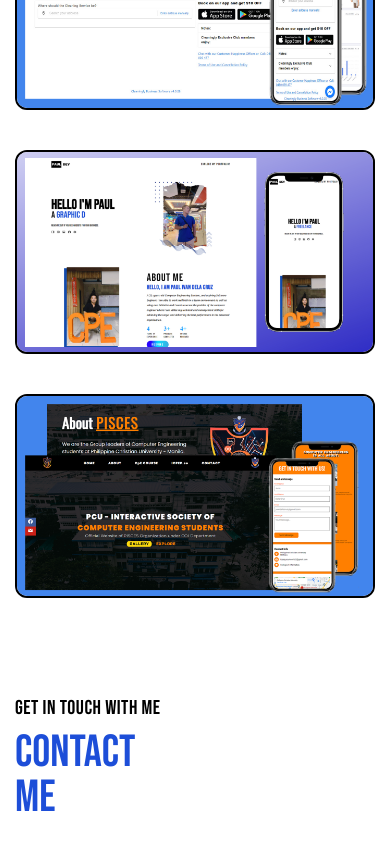
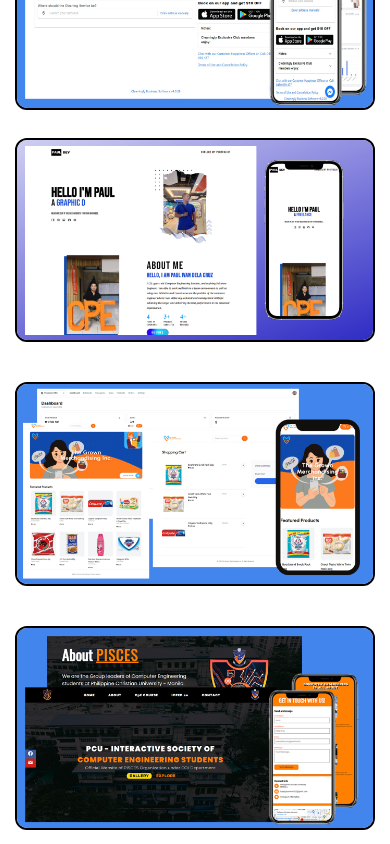
Before and after one commit to paulivandelacruz/pauldev, a React (Create React App) app: page / in a window 390 px wide. Shown: the part 3520-4364 px from the top of the page. Built offline with nearby package versions, Linux system fonts and the light colour scheme; a web font is replaced by a local one.

Commit message:
feat: background and project

```diff
--- a/src/routes/Contact.jsx
+++ b/src/routes/Contact.jsx
@@ -33,7 +33,7 @@ const Contact = () => {
 
 
   return (
-    <section className='py-16 lg:selection' id='contact'>
+    <section className='py-16 lg:selection lg:mt-[31rem]' id='contact'>
       <div className='text-text container mx-auto'>
         <div className='flex flex-col lg:flex-row'>
 
--- a/src/routes/Header.jsx
+++ b/src/routes/Header.jsx
@@ -6,7 +6,7 @@ const Header = () => {
     <header className= 'py-8'>
         <div className='container mx-auto'>
             <div className='flex justify-between items-center'>
-            <a href='/'>
+            <a href='https://paulivandelacruz.github.io/pauldev/'>
                 <img src={Logo} alt=''/>
             </a>
             <h1 className='tracking-widest text-xl text-text'>Explore my Portfolio!</h1>
--- a/src/routes/Home.jsx
+++ b/src/routes/Home.jsx
@@ -1,5 +1,5 @@
 import React from 'react'
-import Image from '../images/MyPicture.svg'
+import Image from '../images/newLogo.png'
 import {AiOutlineCodepen, AiOutlineLinkedin, AiOutlineGithub, AiOutlineFacebook, AiOutlineInstagram} from 'react-icons/ai'
 import { TypeAnimation } from 'react-type-animation'
 import { motion } from 'framer-motion'
@@ -9,6 +9,8 @@ const Home = () => {
 
   return (
     <section className='min-h-[85vh] lg:min-h-[70vh] flex items-center' id='home'>
+
+
       <div className='container mx-auto'>
         <div className='flex flex-col gap-y-8 lg:flex-row lg:items-center lg:gap-x-10'>
           <div className='text-text flex-1 text-center lg:text-left'>
--- a/src/routes/Project.jsx
+++ b/src/routes/Project.jsx
@@ -4,17 +4,9 @@ import { fadeIn } from '../variants'
 
 //images
 import img1 from '../images/cleaningly.png'
-import img2 from '../images/portfolio-image-4.png'
+import img2 from '../images/portfolio-image-6.png'
 import img3 from '../images/portfolio-image-5.png'
-
-import typescript from '../images/typescript.png'
-import reactjs from '../images/reactjs.png'
-import nodejs from '../images/nodejs.png'
-import nextjs from '../images/nextjs.png'
-import material from '../images/material.png'
-import tailwind from '../images/Tailwind.png'
-import css from '../images/CSS.png'
-import { Link } from 'react-router-dom'
+import img4 from '../images/portfolio-image-4.png'
 
 
 
@@ -22,7 +14,7 @@ const Project = () => {
   return (
     <section className='section' id='project'>
       <div className='container mx-auto'>
-        <div className='text-text flex flex-col lg:flex-row gap-x-10'>
+        <div className='text-text flex flex-col lg:flex-row gap-x-10 lg:mt-[31rem]'>
           <div className='flex-1 flex flex-col mb-10 lg:mb-0'>
 
             <motion.div
@@ -48,24 +40,40 @@ const Project = () => {
             >
                 <div className='group-hover:bg-black/70 w-full h-full absolute z-40 transition-all duration-300'></div>
                   <img className='group-hover:scale-125 transition-all duration-500' src={img1} alt='' />
-                  <div className='absolute -bottom-full left-12 group-hover:bottom-24 transition-all duration-500 z-50'>
-                    <span className='text-gradient font-text'>Web Development - Collaborative Project</span>
+                  <div className='absolute -bottom-full left-6 lg:left-12 group-hover:bottom-24 transition-all duration-500 z-50'>
+                    <span className='text-gradient font-text'>Web Development</span>
                     </div>
-                  <div className='absolute -bottom-full left-12 group-hover:bottom-14 transition-all duration-700 z-50'>
-                    <span className='text-3xl text-white'>Cleaningly Home Services</span>
+                  <div className='absolute -bottom-full left-6 lg:left-12 group-hover:bottom-14 transition-all duration-700 z-50'>
+                    <span className='text-2xl lg:text-3xl text-white'>Cleaningly Home Services</span>
                   </div>
-                  <div className='absolute -bottom-full left-12 group-hover:bottom-4 transition-all duration-1000 z-50 text-white'>
+                  <div className='absolute -bottom-full left-6 lg:left-12 group-hover:bottom-4 transition-all duration-1000 z-50 text-white'>
+                    <div className='flex items-start'>
+                      <h3 className=' hover:text-blue-300'>
+                        <a href='https://booking.cleaningly.com.au/'>View Website</a>
+                      </h3>
+                    </div>
+                </div>
+          </motion.div>
+
+          <motion.div
+              variants={fadeIn('up', 0.7)}
+              initial='hidden'
+              whileInView={'show'}
+              viewport={{once: true, amount: 0.3}}
+              className='group relative overflow-hidden  border-2 border-black rounded-xl mt-7'
+            >
+                <div className='group-hover:bg-black/70 w-full h-full absolute z-40 transition-all duration-300'></div>
+                  <img className='group-hover:scale-125 transition-all duration-500' src={img4} alt='' />
+                  <div className='absolute -bottom-full left-6 lg:left-12 group-hover:bottom-24 transition-all duration-500 z-50'>
+                    <span className='text-gradient font-text'>Web Development</span>
+                    </div>
+                  <div className='absolute -bottom-full left-6 lg:left-12 group-hover:bottom-14 transition-all duration-700 z-50'>
+                    <span className='text-2xl lg:text-3xl text-white'>Personal Portfolio</span>
+                  </div>
+                  <div className='absolute -bottom-full left-6 lg:left-12 group-hover:bottom-4 transition-all duration-1000 z-50 text-white'>
                     <div className='flex justify-between items-center'>
-                      <h3>
-                        Technology used:
-                      </h3>
-                      <img className='w-7' src={reactjs} alt='' />
-                      <img className='w-7' src={typescript} alt='' />
-                      <img className='w-7' src={material} alt='' />
-                      <img className='w-7' src={nextjs} alt='' />
-                      <img className='w-7' src={nodejs} alt='' />
-                      <h3 className='ml-[146px] hover:text-blue-300'>
-                        <a href='https://booking.cleaningly.com.au/'>View Website</a>
+                      <h3 className=' hover:text-blue-300'>
+                        <a href='https://paulivandelacruz.github.io/pauldev/'>View Website</a>
                       </h3>
                     </div>
                 </div>
@@ -82,50 +90,43 @@ const Project = () => {
               <div className='group relative overflow-hidden  border-2 border-black rounded-xl'>
                 <div className='group-hover:bg-black/70 w-full h-full absolute z-40 transition-all duration-300'></div>
                   <img className='group-hover:scale-125 transition-all duration-500' src={img2} alt='' />
-                  <div className='absolute -bottom-full left-12 group-hover:bottom-24 transition-all duration-500 z-50'>
+                  <div className='absolute -bottom-full left-6 lg:left-12 group-hover:bottom-24 transition-all duration-500 z-50'>
                     <span className='text-gradient font-text'>Web Development</span>
                     </div>
-                  <div className='absolute -bottom-full left-12 group-hover:bottom-14 transition-all duration-700 z-50'>
-                    <span className='text-3xl text-white'>Personal Portfolio</span>
+                  <div className='absolute -bottom-full left-6 lg:left-12 group-hover:bottom-14 transition-all duration-700 z-50'>
+                    <span className='text-2xl lg:text-3xl text-white'>The Grown Merchandising Inc.</span>
                   </div>
 
-                  <div className='absolute -bottom-full left-12 group-hover:bottom-4 transition-all duration-1000 z-50 text-white'>
+                  <div className='absolute -bottom-full left-6 lg:left-12 group-hover:bottom-4 transition-all duration-1000 z-50 text-white'>
                     <div className='flex items-center gap-x-1 max-w-max mx-auto'>
-                      <h3>
-                        Technology used:
-                      </h3>
-                      <img className='w-7' src={reactjs} alt='' />
-                      <img className='w-7' src={tailwind} alt='' />
-                      <h3 className='ml-[220px] hover:text-blue-300'>
-                        <a href='/'>View Website</a>
+                      <h3 className='hover:text-blue-300'>
+                        View Website
                       </h3>
                     </div>
                   </div>
                 </div>
 
+
+
                 <div className='group relative overflow-hidden  border-2 border-black rounded-xl'>
                   <div className='group-hover:bg-black/70 w-full h-full absolute z-40 transition-all duration-300'></div>
                   <img className='group-hover:scale-125 transition-all duration-500' src={img3} alt='' />
-                    <div className='absolute -bottom-full left-12 group-hover:bottom-24 transition-all duration-500 z-50'>
+                    <div className='absolute -bottom-full left-6 lg:left-12 group-hover:bottom-24 transition-all duration-500 z-50'>
                       <span className='text-gradient font-text'>Web Development</span>
                       </div>
-                    <div className='absolute -bottom-full left-12 group-hover:bottom-7 transition-all duration-700 z-50'>
-                      <span className='text-3xl text-white'>PCU-Interactive Society of<br/>Computer Engineering Students</span>
+                    <div className='absolute -bottom-full left-6 lg:left-12 group-hover:bottom-7 transition-all duration-700 z-50'>
+                      <span className='text-2xl lg:text-3xl text-white'>PCU-Interactive Society of<br/>Computer Engineering Students</span>
                     </div>
 
-                    <div className='absolute -bottom-full left-12 group-hover:bottom-1 transition-all duration-1000 z-50 text-white'>
+                    <div className='absolute -bottom-full left-6 lg:left-12 group-hover:bottom-1 transition-all duration-1000 z-50 text-white'>
                       <div className='flex items-center gap-x-1 max-w-max mx-auto'>
-                        <h3>
-                          Technology used:
-                        </h3>
-                        <img className='w-7' src={reactjs} alt='' />
-                        <img className='w-7' src={css} alt='' />
-                        <h3 className='ml-[227px] hover:text-blue-300'>
+                        <h3 className='hover:text-blue-300'>
                           <a href='https://pcu-pisces.netlify.app/'>View Website</a>
                         </h3>
                       </div>
                   </div>
                 </div>
+
           </motion.div>
         </div>
       </div>
```
Also changed, not shown: src/images/newLogo.png (added), src/images/portfolio-image-6.png (added).
